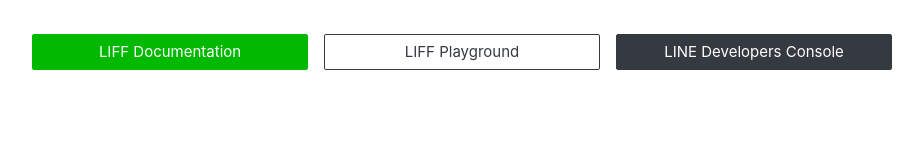
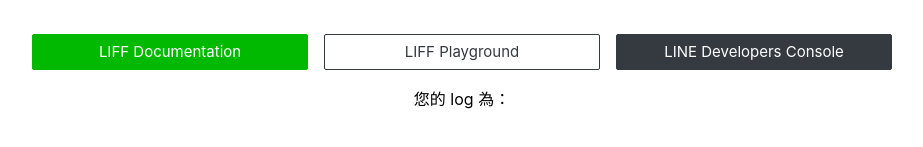
Before and after one commit to flo-fu/Line-Liff, a website: page index.html in a window 1280 px wide. Shown: the part 511-658 px from the top of the page, without its empty margins (178-1101 px from the left). Drawn offline with Linux system fonts and the light colour scheme.

Commit message:
新增log

```diff
--- a/index.html
+++ b/index.html
@@ -55,7 +55,8 @@
           LINE Developers Console
         </a>
       </div>
-      <div>
+      <div style="margin-top: 1rem;">
+        <div>您的 log 為：</div>
         <div id="log"></div>
       </div>
     </div>
```
Also changed, not shown: index.js (line endings or trailing spaces).
